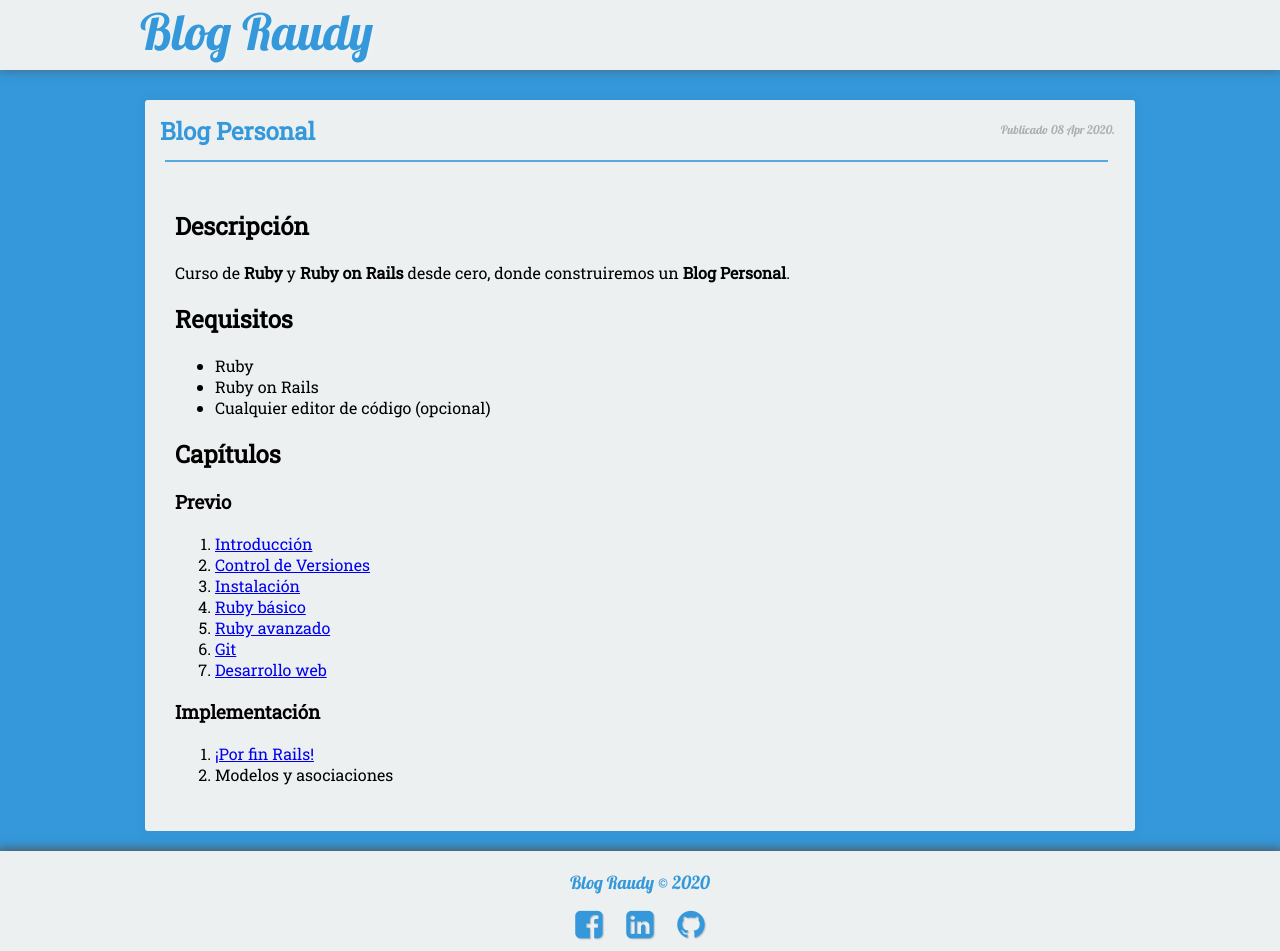
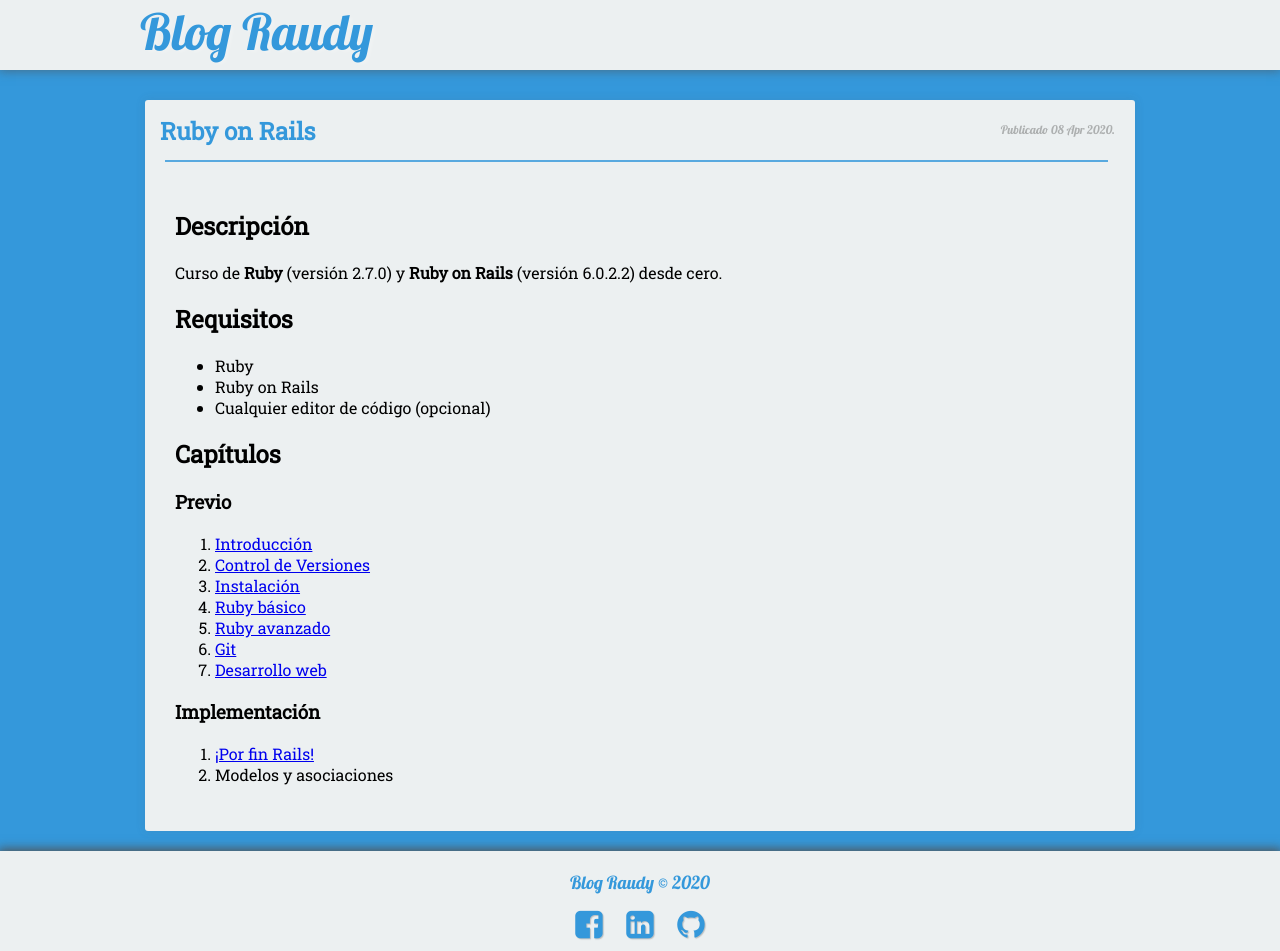
Before and after one commit to nisoto/Blog-anterior-2.0, a Jekyll site: the page built from _posts/2020-04-08-curso-rails.md, in a window 1280 px wide. Built offline with Jekyll 4.4.1, drawn with Linux system fonts in a browser that asks for light colours; nearby versions of some CDN libraries.

Commit message:
Update and rename 2020-04-08-blog-rails.md to 2020-04-08-curso-rails.md

```diff
--- a/_posts/2020-04-08-blog-rails.md
+++ b/_posts/2020-04-08-curso-rails.md
@@ -1,9 +1,9 @@
 ---
 layout: post
-title:  "Blog Personal"
+title:  "Ruby on Rails"
 image: "/assets/img/ruby3.png"
 date:   2020-04-08
-excerpt: "Curso de Ruby on Rails desde cero"
+excerpt: "Curso de Ruby on Rails 6 desde cero"
 project: true
 tag:
 - Rails
@@ -11,7 +11,7 @@ tag:
 
 ## Descripción
 
-Curso de **Ruby** y **Ruby on Rails** desde cero, donde construiremos un **Blog Personal**.
+Curso de **Ruby** (versión 2.7.0) y **Ruby on Rails** (versión 6.0.2.2) desde cero.
 
 ## Requisitos
 
```
